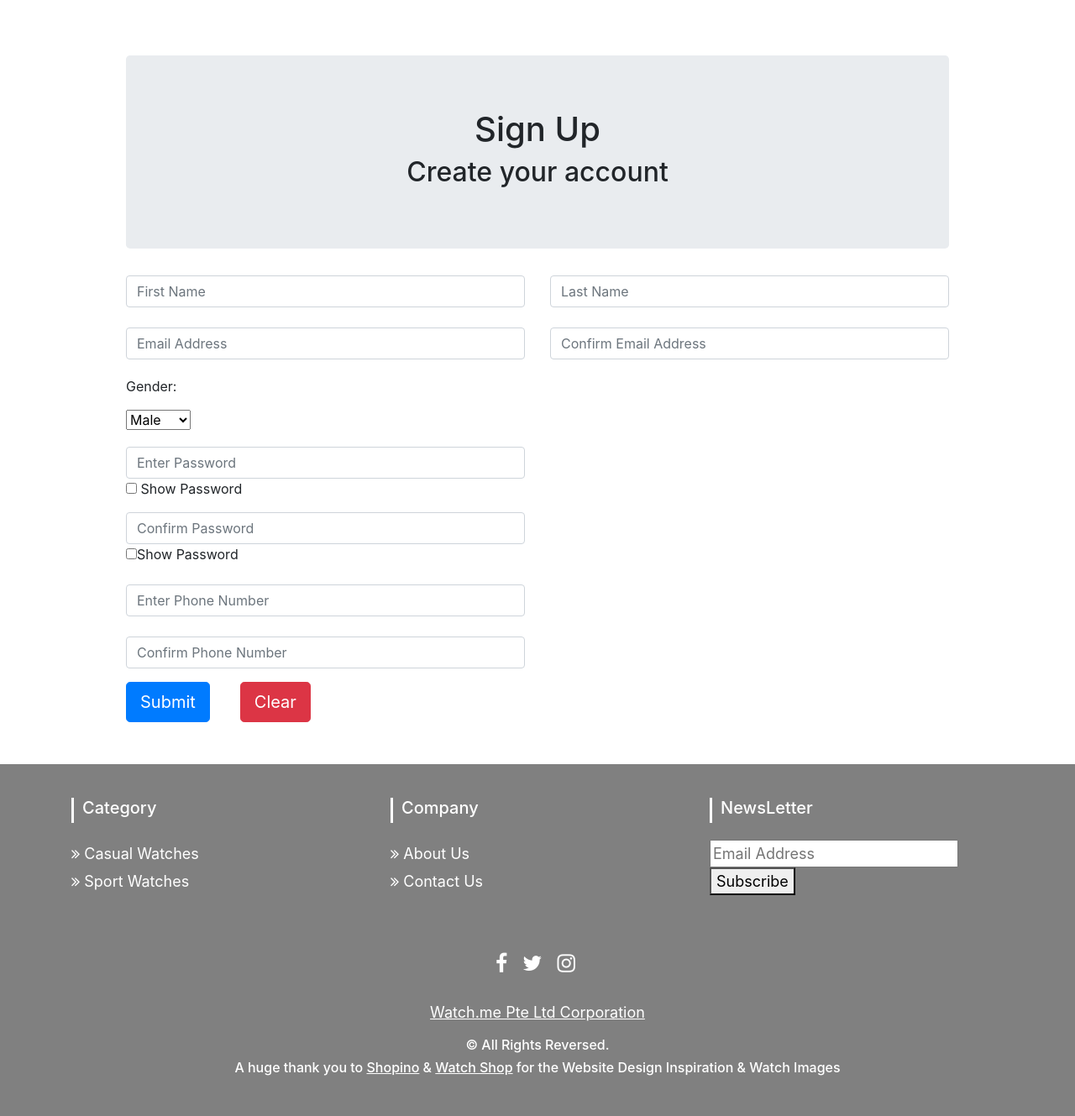
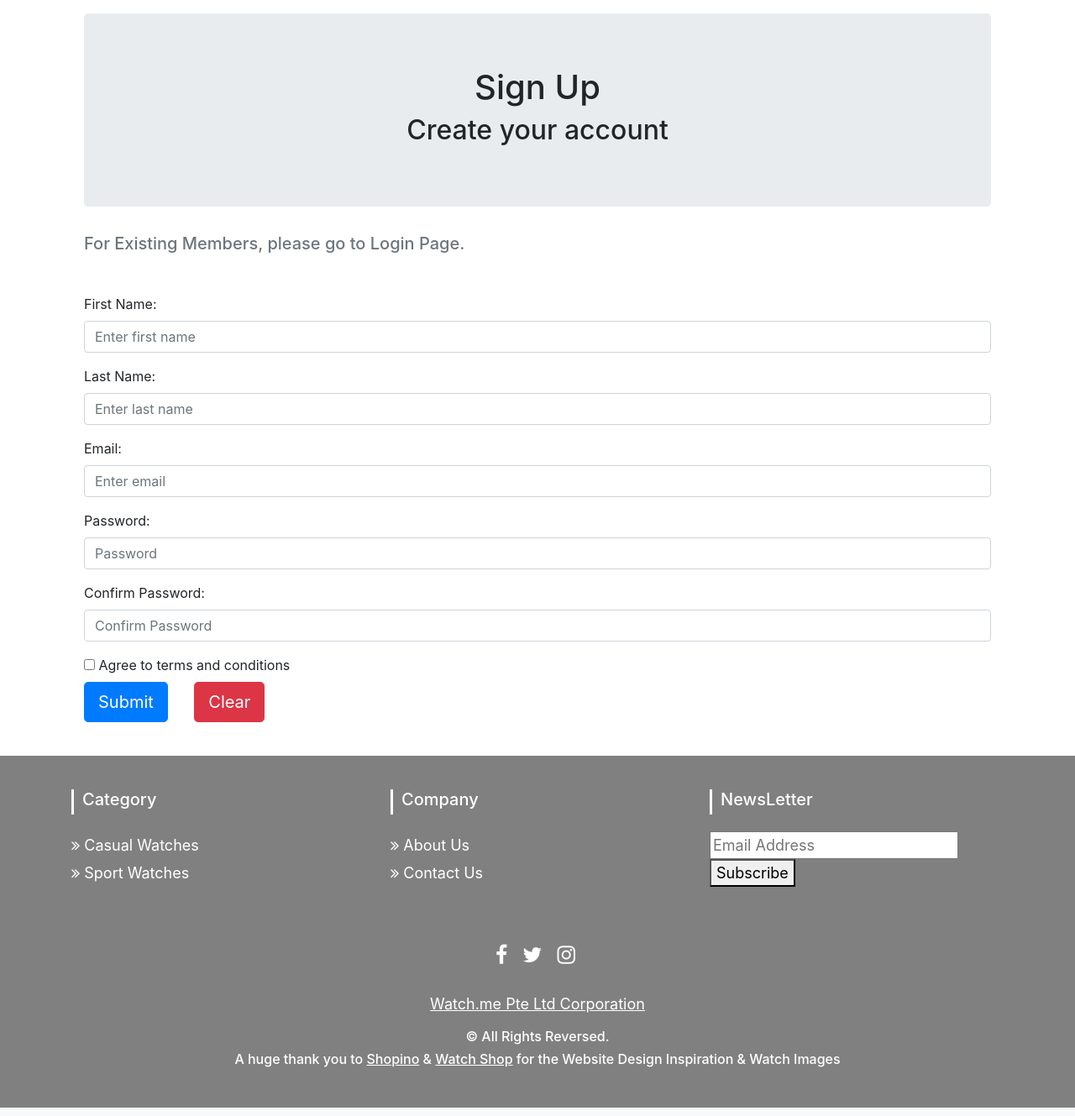
Before and after one commit to javvylx/1004-Project-PHP, a PHP site: the page made by public_html/SubPages/Membership Portal/Sign Up.php in a window 1280 px wide. Shown: the part 172-1501 px from the top of the page at 84% size. Run offline with PHP 8.4, Linux system fonts and the light colour scheme.

Commit message:
Most Updated

```diff
--- a/public_html/SubPages/Contact Us/Contact Us.php
+++ b/public_html/SubPages/Contact Us/Contact Us.php
@@ -48,7 +48,7 @@
 
     <form action="process_contactus.php" method="post">
       <div>
-        <input type="text" name="fname" class="form-control1 center" placeholder="Enter First Name">
+        <input type="text" name="fname" class="form-control1 center" placeholder="Enter First Name" required pattern='(?=.*[a-z])(?=.*[A-Z]).{3,}'>
       </div>
       <br>
       <div>
@@ -60,11 +60,11 @@
       </div>
       <br>
       <div>
-        <input type="text" name="subject" class="form-control1 center" placeholder="Enter Subject" required>
+        <input type="text" name="subject" class="form-control1 center" placeholder="Enter Subject" required pattern='(?=.*[a-z])(?=.*[A-Z]).{1,}'>
       </div>
       <br>
       <div>
-        <textarea name="message" class="form-control2 center" rows="5" placeholder="Message" required></textarea>
+        <textarea name="message" class="form-control2 center" rows="5" placeholder="Message" required '(?=.*[a-z])(?=.*[A-Z]).{5,}'></textarea>
       </div>
 
       <input type="Submit" value="Submit" class="btn btn-danger padding2 center">
--- a/public_html/SubPages/Membership Portal/Sign Up.php
+++ b/public_html/SubPages/Membership Portal/Sign Up.php
@@ -17,7 +17,6 @@
 
 <!--  Custom CSS -->
 <link href="../../css/mainframe.css" rel="stylesheet" type="text/css">
-
 </head>
 
 <body>
@@ -26,12 +25,13 @@
 	<?php include "../../header.php"; ?>
 	<!-- Header-->
 
+
 <!--Start of Breadcrumb -->
 <div class="container-fluid-remove-paddings">
   <nav aria-label="breadcrumb">
     <ol class="breadcrumb">
-		<li class="breadcrumb-item"><a href="../../Watchme_Landing_Page.php">Home</a></li>
-		  <li class="breadcrumb-item"><a href="Login Page.php">Membership Portal</a></li>
+      <li class="breadcrumb-item"><a href="../../Watchme_Landing_Page.html">Home</a></li>
+      <li class="breadcrumb-item"><a href="Login Page.html">Membership Portal</a></li>
       <li class="breadcrumb-item active" aria-current="page">Sign Up</li>
     </ol>
   </nav>
@@ -39,96 +39,61 @@
 <!--End of Breadcrumb -->
 
 <!--Start of contents -->
+
+
 <div class="container py-auto px-auto">
-		<form name="signup" action="demo_form.asp" onsubmit="return validateForm()" method="get" class="form">
+
   <div class="container" id="page1">
     <!-- Title of the the page-->
     <div class="jumbotron" id="jumboTron">
-
       <h1>Sign Up</h1>
       <h2>Create your account</h2>
     </div>
   </div>
-			<div class="container">
-				<div class="row">
-					<div class="col-md-6">
-						<input type="text" class="form-control form-rounded" name="First Name" value="" placeholder="First Name">
-					</div>
-					<div class="col-md-6">
-						<input type="text" class="form-control form-rounded" name="Last Name" value="" placeholder="Last Name">
-					</div>
-				</div>
-			</div>
 
-			<div class="container">
-				<div class="row">
-					<div class="col-md-6 ">
-						<br>
-						<input type="text" class="form-control form-rounded" name="email" value="" placeholder="Email Address">
-					</div>
-					<div class="col-md-6">
-						<br>
-						<input type="text" name="cemail" class="form-control form-rounded" value="" placeholder="Confirm Email Address">
-					</div>
-				</div>
-			</div>
-
-			<div class="container my-3 py-1">
-				<div class="row">
-					<div class="col-md-6">
-						<p>Gender: </p>
-						<select>
-							<option value="Male">Male</option>
-							<option value="Female">Female</option>
-						</select>
-					</div>
-				</div>
-			</div>
-
-			<div class="container my-3">
-				<div class="row">
-					<div class="col-md-6">
-						<input type="password" class="form-control form-rounded" name="password" value="" placeholder="Enter Password" id="p">
-						<input type="checkbox" name="show_Password1" value="ON" onclick="show_password()" id="check1"> Show Password
-					</div>
-				</div>
-			</div>
-
-			<div class="container">
-				<div class="row">
-					<div class="col-md-6">
-						<input type="password" class="form-control form-rounded" name="cpassword" value="" placeholder="Confirm Password" id="cpw">
-						<input type="checkbox" name="show_Password2" value="ON" onclick="show_password()" id="check2">Show Password
-					</div>
-				</div>
-			</div>
-
-			<div class="container my-4">
-				<div class="row">
-					<div class="col-md-6">
-						<input type="text" name="phone_num" class="form-control form-rounded" value="" placeholder="Enter Phone Number" />
-					</div>
-				</div>
+<div class=" container-fluid">
+	<h5 class ="text-secondary"> For Existing Members, please go to <a class="text-secondary" href='Login Page.php'>Login Page.</a></h4>
 </div>
 
 
-			<div class="container my-3">
-				<div class="row">
-					<div class="col-md-6">
-						<input type="text" name="cphone_num" class="form-control form-rounded" value="" placeholder="Confirm Phone Number" />
+  <section class="container">
+	<form action="Process_Sign Up.php" name="myForm" onsubmit="return validateForm()" method="POST">
+		<div class ="form-group">
+		  <label for ="firstname">First Name:</label>
+		  <input type='text' class =' form-control'id='firstname'placeholder='Enter first name' name='firstname'  required pattern='[A-Za-z]{3,}'>
 		</div>
+		<!--required is used for HTML Validation, a pattern is included to check user input if they are using alphabets be it small or large case-->
+		<div class ="form-group">
+		  <!--Last name form box-->
+		  <label for ="lastname">Last Name:</label>
+		  <input type='text' class =' form-control'id='lastname'placeholder='Enter last name' name='lastname' required pattern='[A-Za-z]{3,}'>
 		</div>
+		<!--Email-->
+		<div class ="form-group">
+		  <label for ="email">Email:</label>
+		  <input type='email' class =' form-control'id='email'placeholder='Enter email' name='email'required>
+		</div>
+		<!--Password, pattern: 8 or more characters; would include at least one number and one upper and lowercase letter-->
+		<div class ="form-group">
+		  <label for ="password">Password:</label>
+		  <input type='password' class =' form-control' id='password' placeholder='Password' name='password'>
+		</div>
+		<!--Confirm password included a confirm password span message so that user can know that he type the same input-->
+		<div class ="form-group">
+		  <label for ="confirm_password">Confirm Password: <span id='message'></span></label>
+		  <input type='password' class='form-control' id='confirm_password' placeholder='Confirm Password' name='confirm_password'>
 		</div>
 
-			<div class="container">
-				<div class="row">
-					<div class="col-md-6">
-						<input type="submit" class ="btn btn-primary btn-lg " value="Submit" name="submit"> &nbsp; &nbsp;&nbsp; &nbsp;
-						<a href="Profile.php"><input type="reset" value="Clear" class ="btn btn-danger btn-lg" name="Clear"></a>
+		<!--Agree to terms and conditions-->
+		<div class="checkbox">
+		  <input type="checkbox" name="checkbox"<?php if (isset($_POST['submit']) && isset($_POST['checkbox'])) echo"checked" ?>>
+		  <label for = 'checkbox'>Agree to terms and conditions</label>
 		</div>
-				</div>
-			</div>
+
+		<input type="submit" class ="btn btn-primary btn-lg " value="Submit" name="submit"> &nbsp; &nbsp;&nbsp; &nbsp;<input type="reset" value="Clear" class ="btn btn-danger btn-lg" name="Clear">
+
 	</form>
+  </section>
 </div>
 <!--End of contents -->
 
@@ -141,6 +106,5 @@
 <script src="../../js/jquery-3.3.1.min.js"></script>
 <script src="../../js/bootstrap-4.3.1.js"></script>
 <script src="../../js/Membership Portal/Membership.js"></script>
-
 </body>
 </html>
```
Also changed, not shown: public_html/SubPages/Membership Portal/Login Page.php (+11 -23 lines), public_html/SubPages/Membership Portal/Process_Sign Up.php (added, +138 -0 lines), public_html/SubPages/Membership Portal/process_login.php (added, +84 -0 lines). Lines whose indentation alone changed are shown as unchanged.
